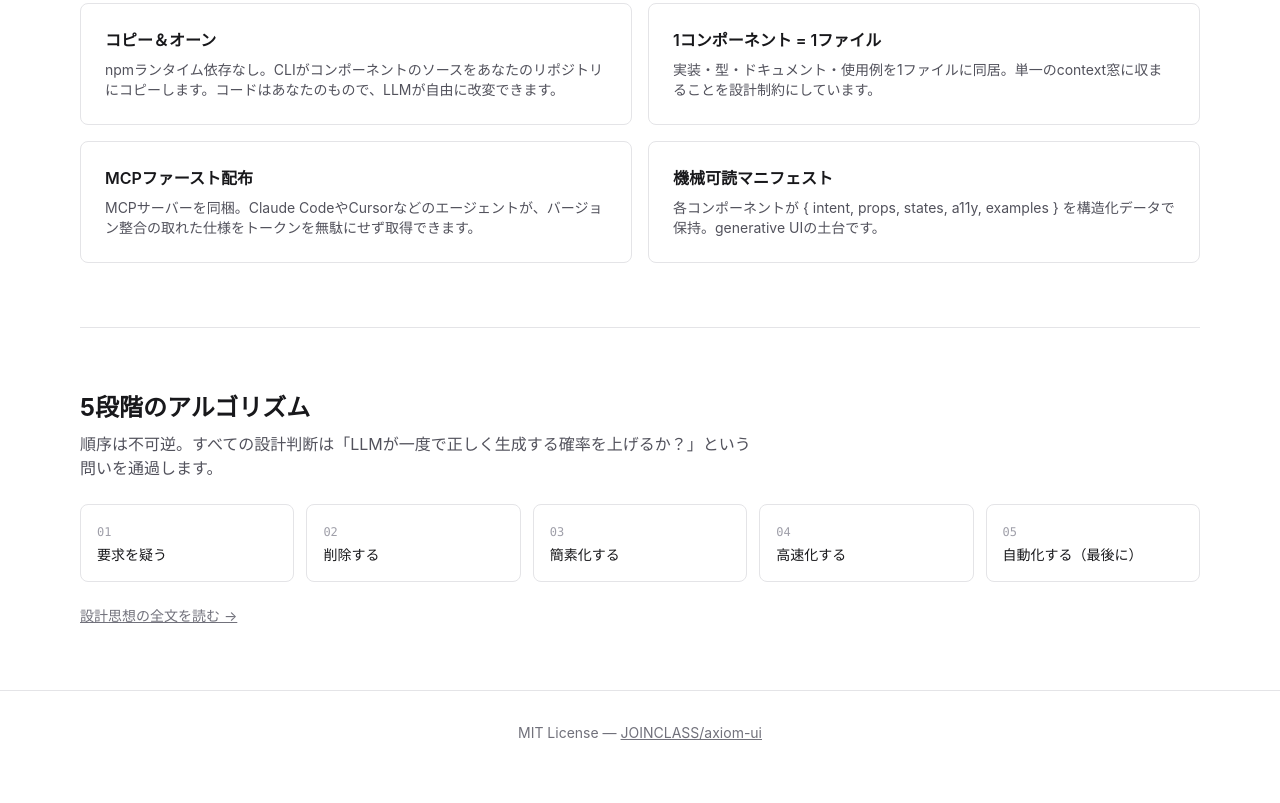
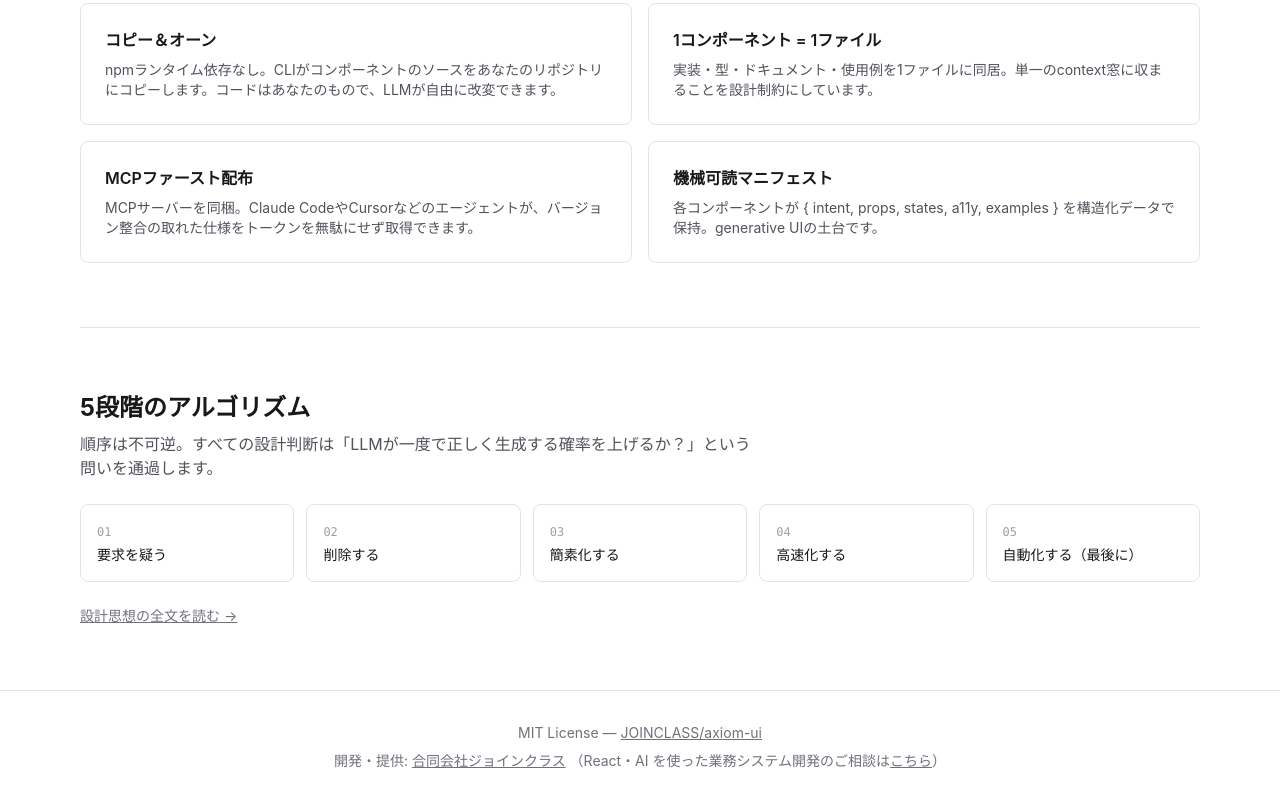
Before and after one commit to JOINCLASS/axiom-ui, an Astro site in the folder site/: page /ja in a window 1280 px wide. Shown: the part 596-1399 px from the top of the page. Before the commit the page ends 1371 px from the top, so only its background shows below. Built offline with nearby package versions, Linux system fonts and the light colour scheme; Astro itself is replaced by a stand-in of ours.

Commit message:
feat(site): add company credit and consultation link to footer
Co-Authored-By: Claude Opus 5.5 <noreply@anthropic.com>

```diff
--- a/site/src/layouts/Base.astro
+++ b/site/src/layouts/Base.astro
@@ -15,6 +15,7 @@ const basePath = path.startsWith("/ja/") ? path.slice(3) : path === "/ja" ? "/"
 const enUrl = new URL(basePath, Astro.site);
 const jaUrl = new URL(basePath === "/" ? "/ja/" : `/ja${basePath}`, Astro.site);
 const canonicalUrl = new URL(path, Astro.site);
+const companyUrl = "https://joinclass.co.jp/?utm_source=axiom-ui";
 ---
 
 <!doctype html>
@@ -43,6 +44,16 @@ const canonicalUrl = new URL(path, Astro.site);
       <p>
         MIT License — <a href="https://github.com/JOINCLASS/axiom-ui" class="underline hover:text-zinc-900">JOINCLASS/axiom-ui</a>
       </p>
+      <p class="mt-2">
+        {lang === "ja" ? (
+          <>
+            開発・提供: <a href={companyUrl} class="underline hover:text-zinc-900">合同会社ジョインクラス</a>
+            （React・AI を使った業務システム開発のご相談は<a href={`${companyUrl}#form`} class="underline hover:text-zinc-900">こちら</a>）
+          </>
+        ) : (
+          <>Built by <a href={companyUrl} class="underline hover:text-zinc-900">JOINCLASS LLC</a></>
+        )}
+      </p>
     </footer>
   </body>
 </html>
```
